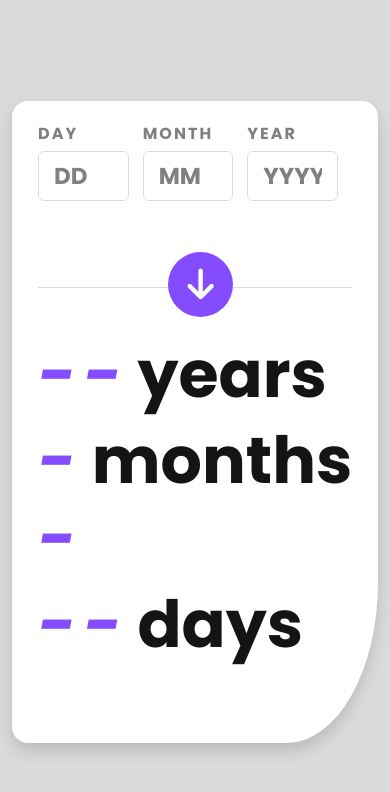
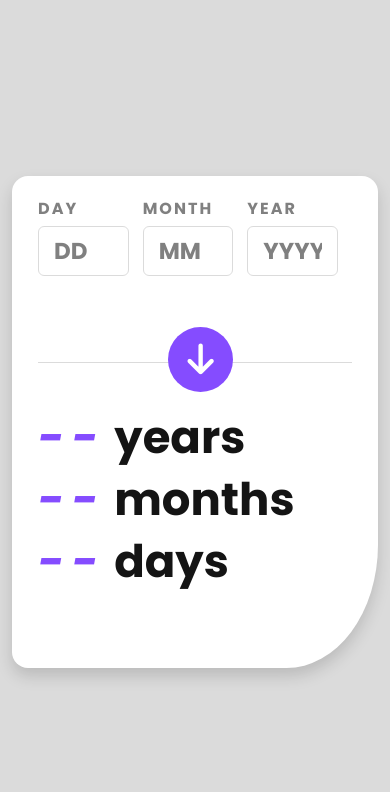
Before and after one commit to MaroMohamedSalah/Age-Calculator, a plain HTML site: page index.html in a window 390 px wide. Drawn offline with nearby package versions, Linux system fonts and the light colour scheme.

Commit message:
fix bugs

```diff
--- a/style.css
+++ b/style.css
@@ -147,7 +147,7 @@ form .result .item h2:nth-of-type(1) {
 		min-height: 30px;
 	}
 	form .result .item h2 {
-		font-size: 65px;
+		font-size: 45px;
 	}
 	.submit {
 		width: 65px;
```
